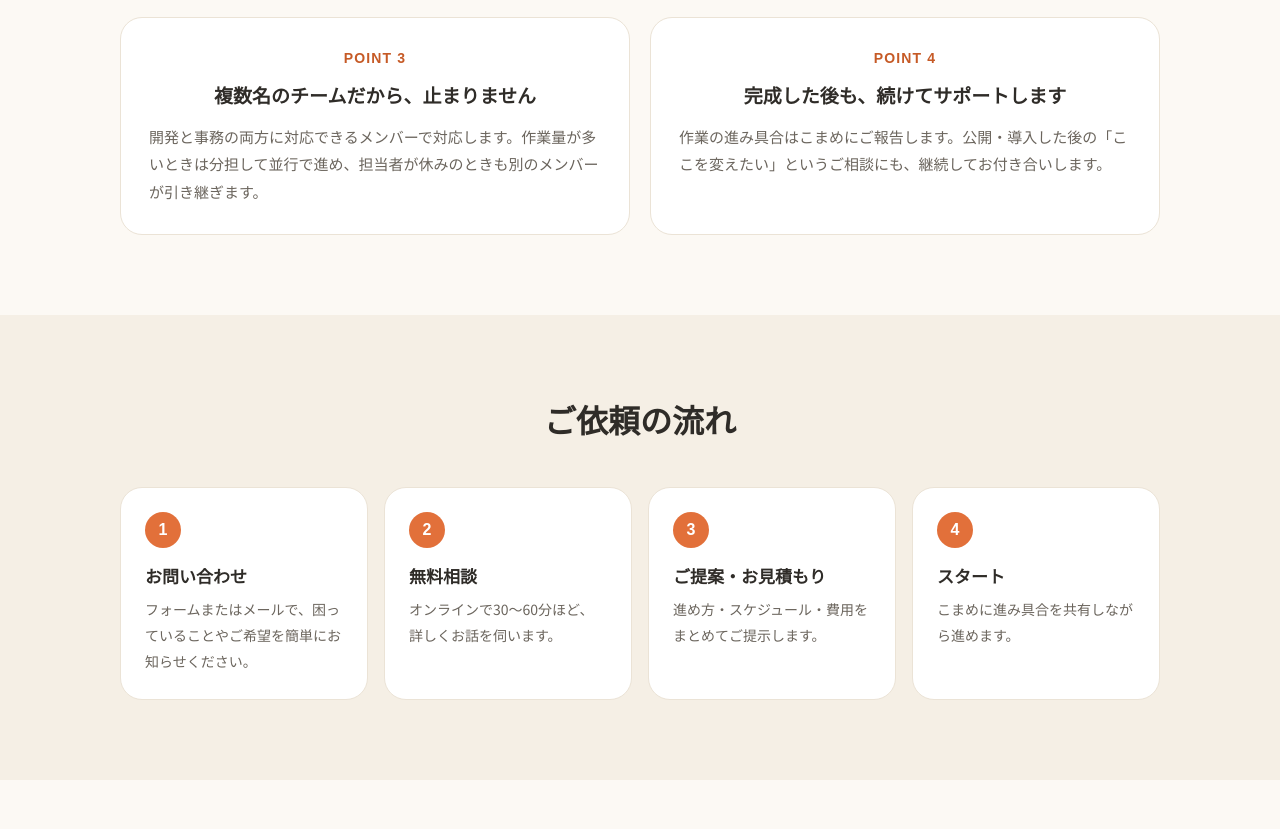
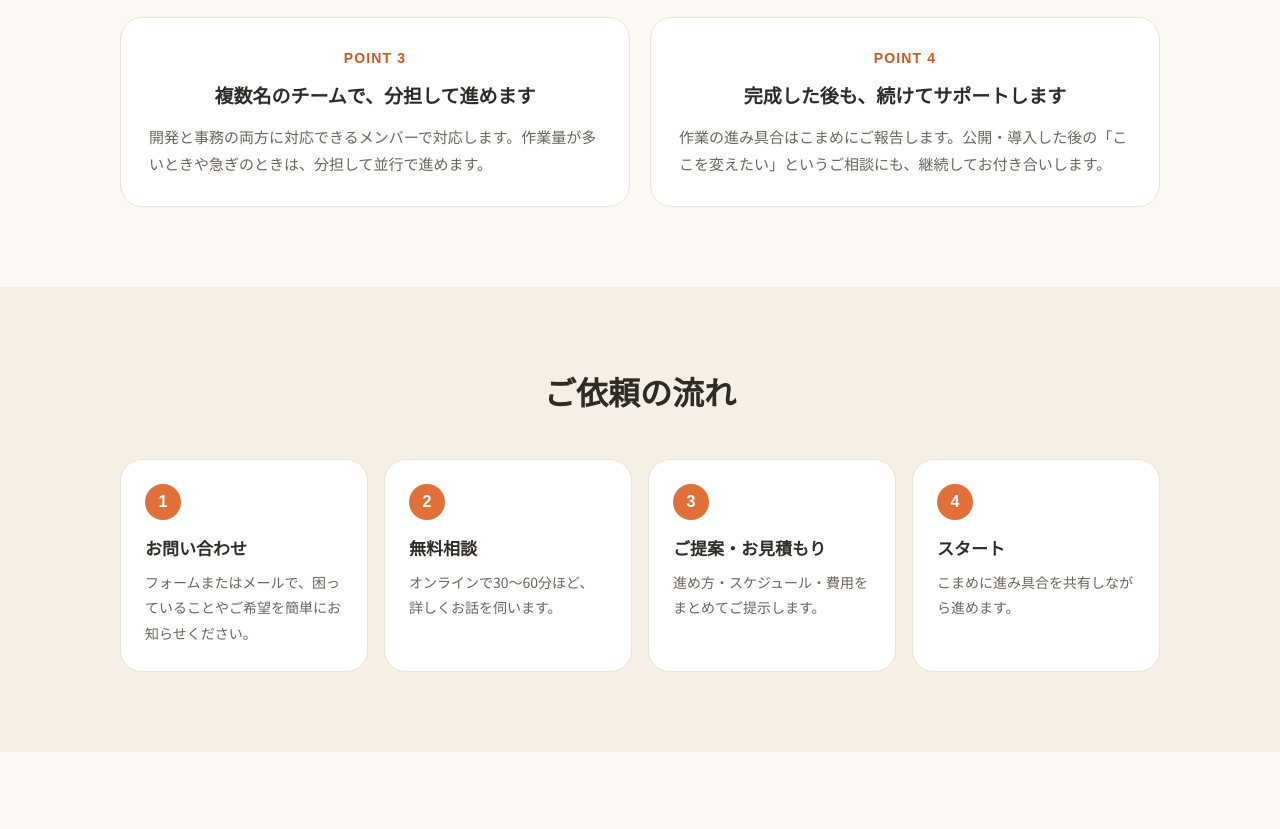
Before and after one commit to mokumokaai-cmyk/mokumokaai-cmyk.github.io, a plain HTML site: page index.html in a window 1280 px wide. Shown: the part 2942-3771 px from the top of the page. Drawn offline with Linux system fonts and the light colour scheme; a web font is replaced by a local one.

Commit message:
Remove absence coverage wording
Co-Authored-By: Claude Opus 5.5 <noreply@anthropic.com>

```diff
--- a/index.html
+++ b/index.html
@@ -157,8 +157,8 @@
         </div>
         <div class="card reason">
           <div class="num">POINT 3</div>
-          <h3>複数名のチームだから、止まりません</h3>
-          <p>開発と事務の両方に対応できるメンバーで対応します。作業量が多いときは分担して並行で進め、担当者が休みのときも別のメンバーが引き継ぎます。</p>
+          <h3>複数名のチームで、分担して進めます</h3>
+          <p>開発と事務の両方に対応できるメンバーで対応します。作業量が多いときや急ぎのときは、分担して並行で進めます。</p>
         </div>
         <div class="card reason">
           <div class="num">POINT 4</div>
```
Also changed, not shown: office.html (+2 -2 lines).
